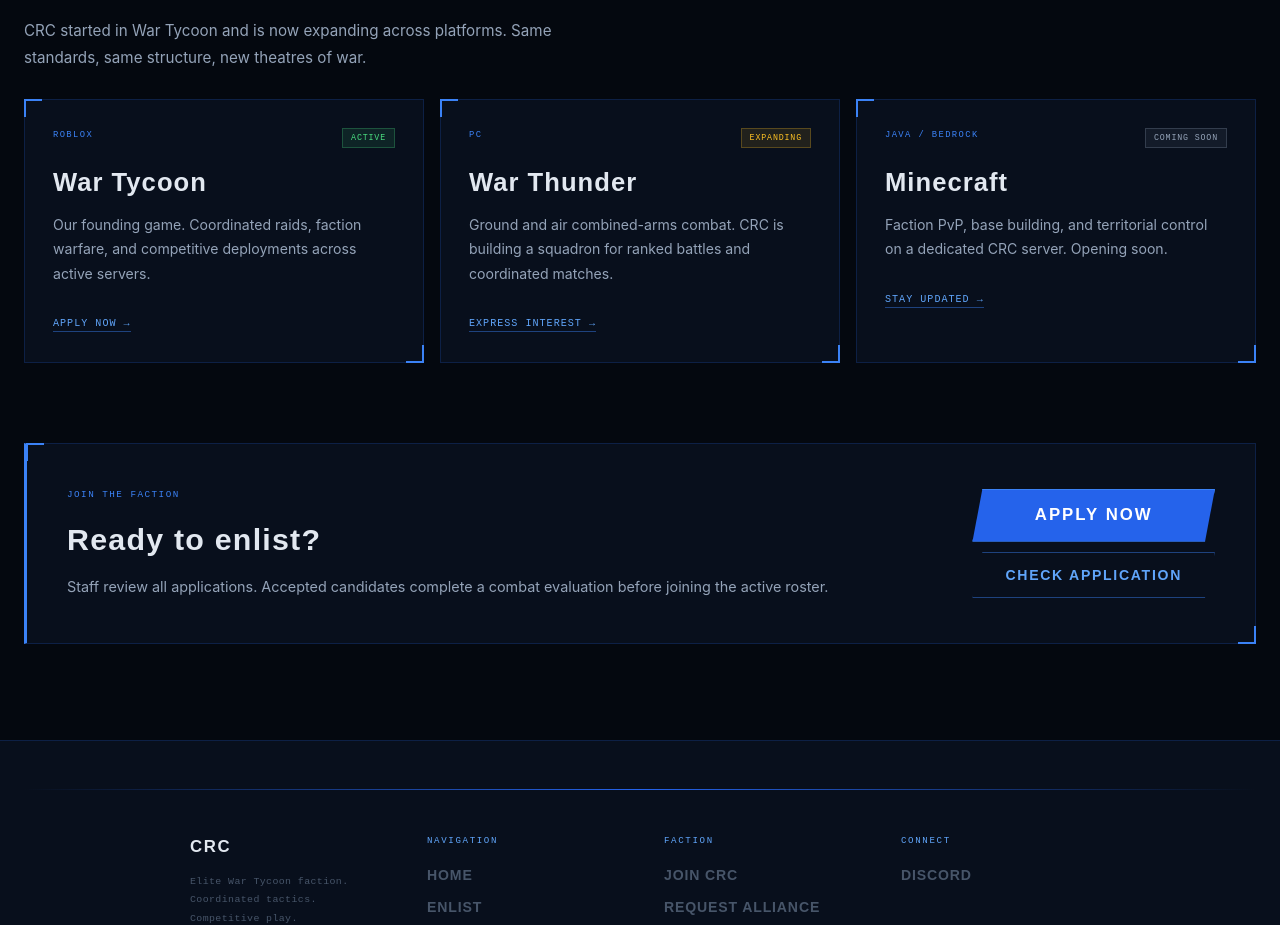
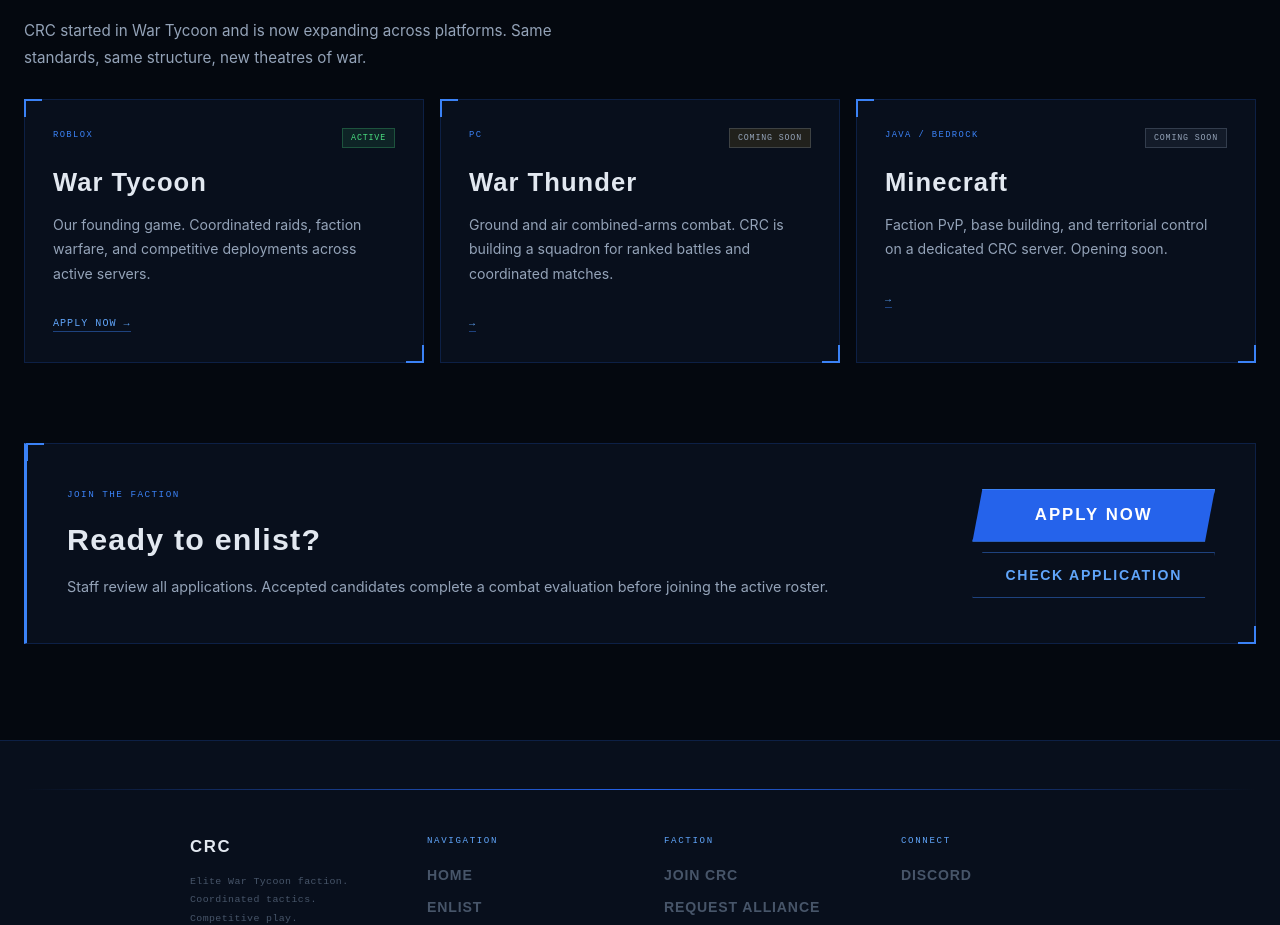
Before and after one commit to carlo4249/command-raid-conquer, a Next.js app: page / in a window 1280 px wide. Shown: the part 1000-1925 px from the top of the page. Built offline with nearby package versions, Linux system fonts and the light colour scheme; no server answers; the database is empty.

Commit message:
Update page.tsx

```diff
--- a/app/page.tsx
+++ b/app/page.tsx
@@ -21,11 +21,10 @@ const GAMES = [
     platform: 'PC',
     name: 'War Thunder',
     desc: 'Ground and air combined-arms combat. CRC is building a squadron for ranked battles and coordinated matches.',
-    status: 'EXPANDING',
-    statusColor: '#fbbf24',
+    status: 'COMING SOON',
+    statusColor: '#94a3b8',
     statusBg: 'rgba(251,191,36,0.1)',
     href: '/enlist',
-    cta: 'Express Interest',
   },
   {
     platform: 'JAVA / BEDROCK',
@@ -35,7 +34,6 @@ const GAMES = [
     statusColor: '#94a3b8',
     statusBg: 'rgba(148,163,184,0.08)',
     href: '/enlist',
-    cta: 'Stay Updated',
   },
 ]
 
```
